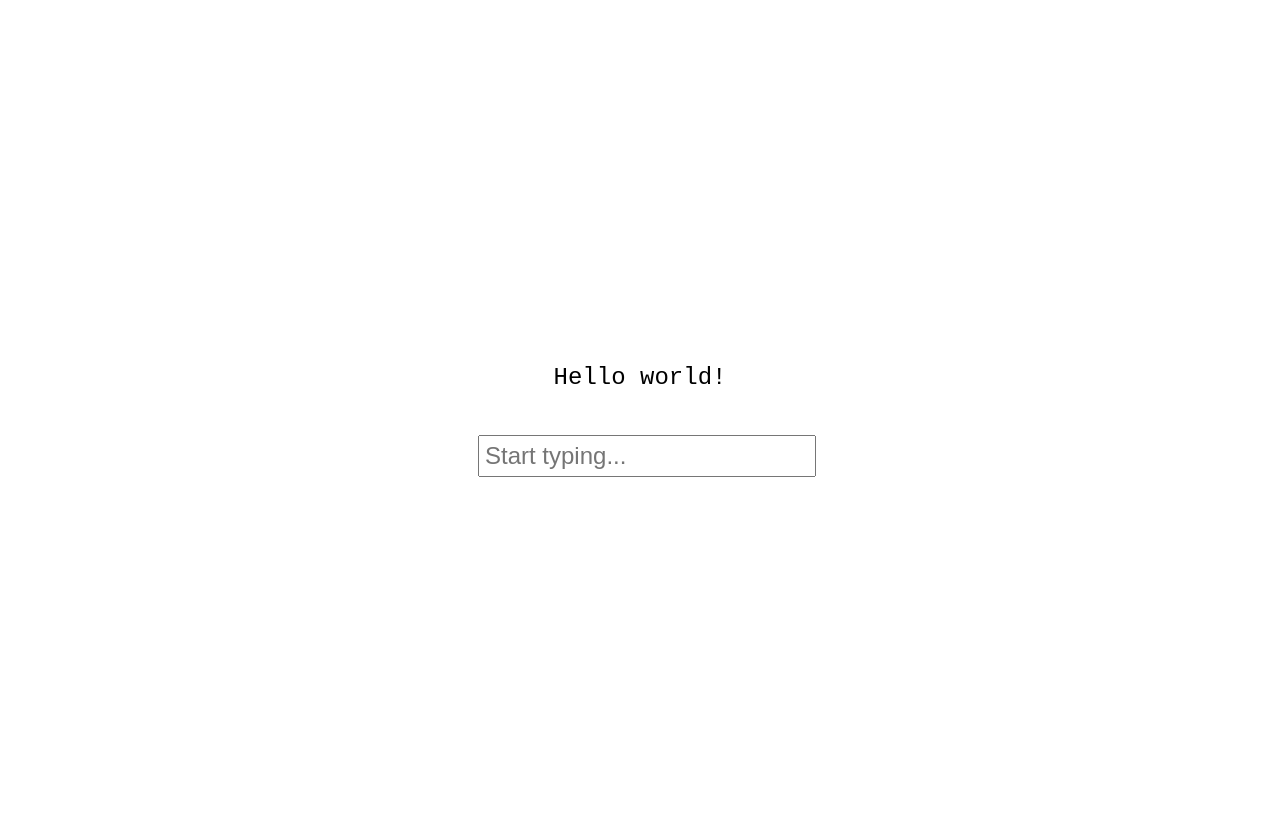
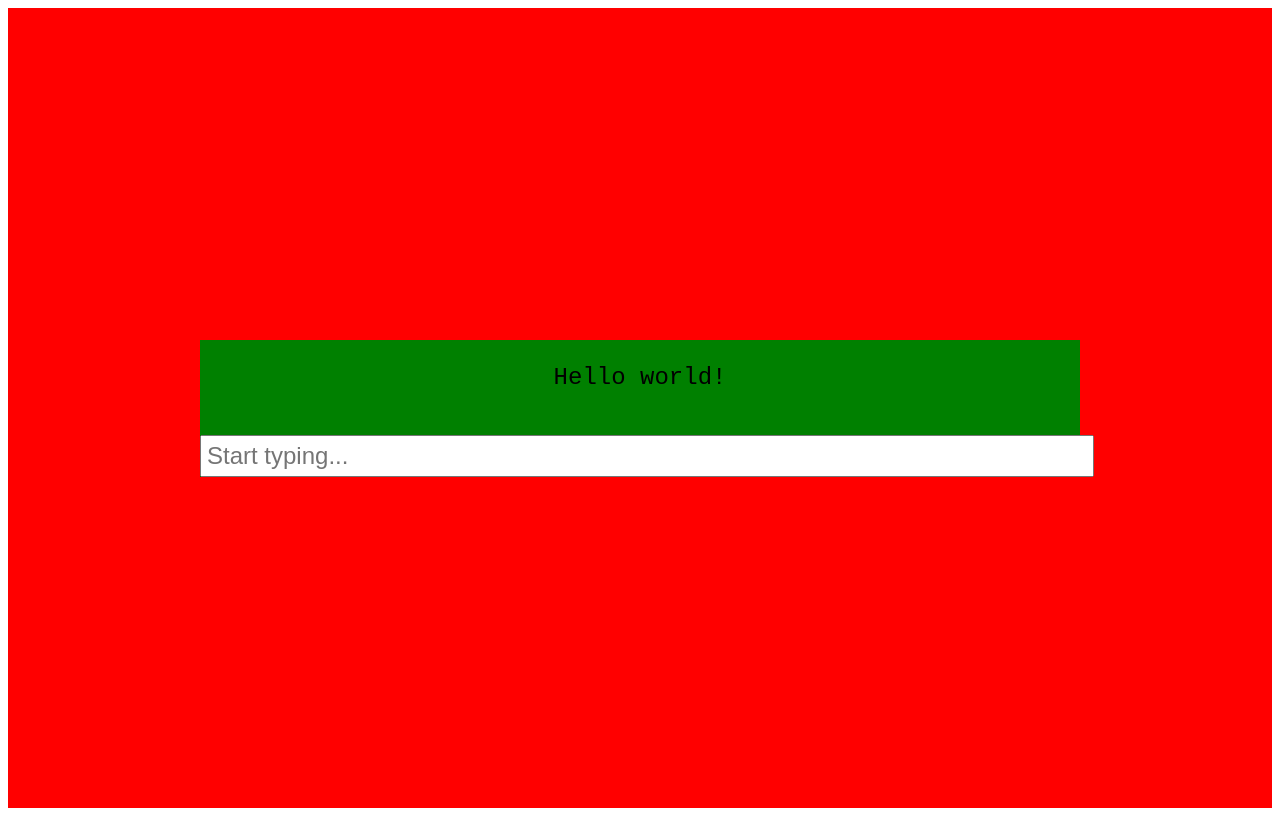
Before and after one commit to krishCoolCoder/TypingApplication, an Angular app: page / in a window 1280 px wide. Built offline with nearby package versions, Linux system fonts and the light colour scheme.

Commit message:
feat(typer): Added the width css of the typer inner container div

```diff
--- a/src/app/typer/typer.component.css
+++ b/src/app/typer/typer.component.css
@@ -3,13 +3,16 @@
     justify-content: center;
     align-items: center;
     height: 100vh;
-  }
+    background-color: red;
+}
 
-  .typing-container {
+.typing-container {
     font-family: monospace;
     font-size: 24px;
     width: fit-content;
     text-align: center;
+    background-color: green;
+    width : 110vh;
   }
 
   .correct {
```
